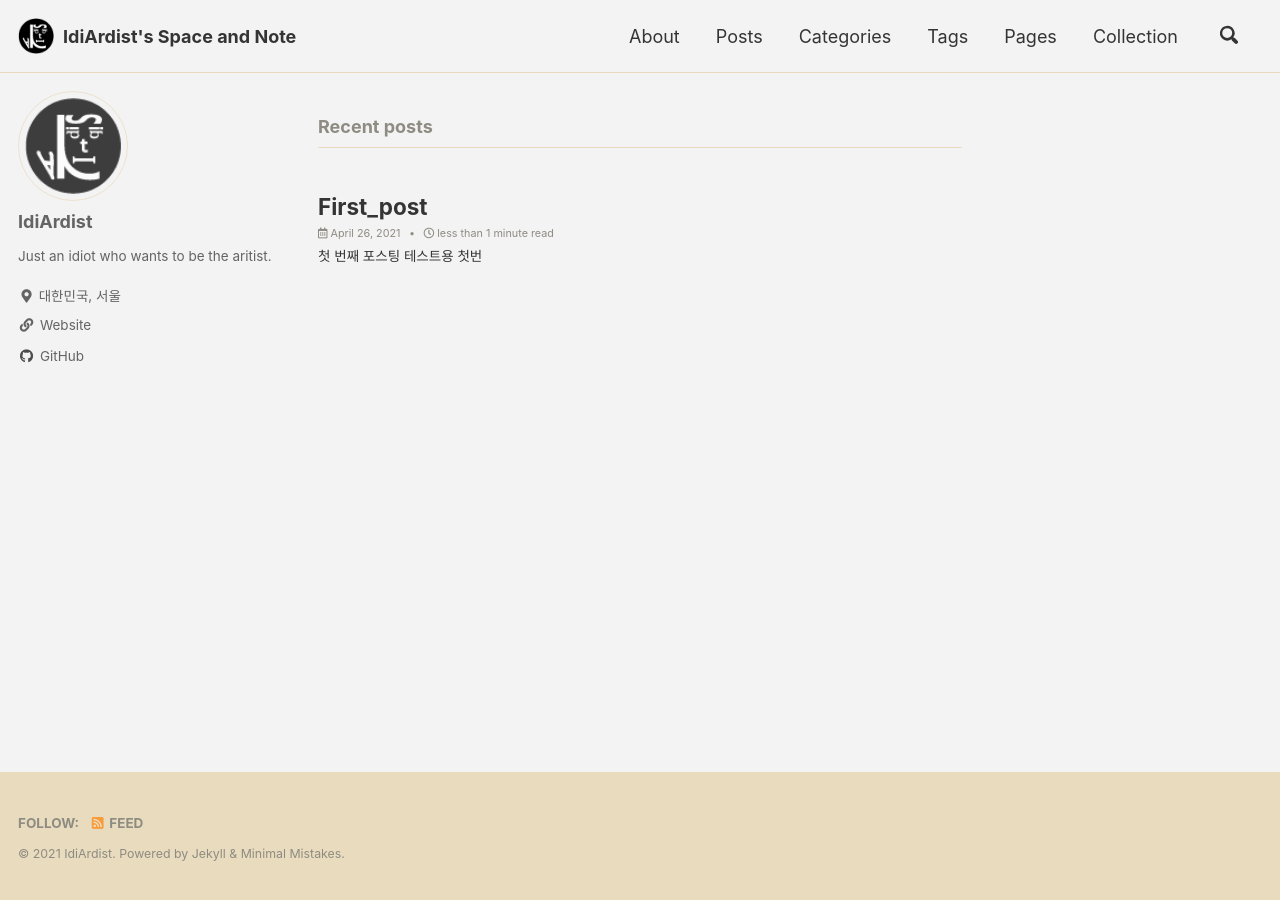
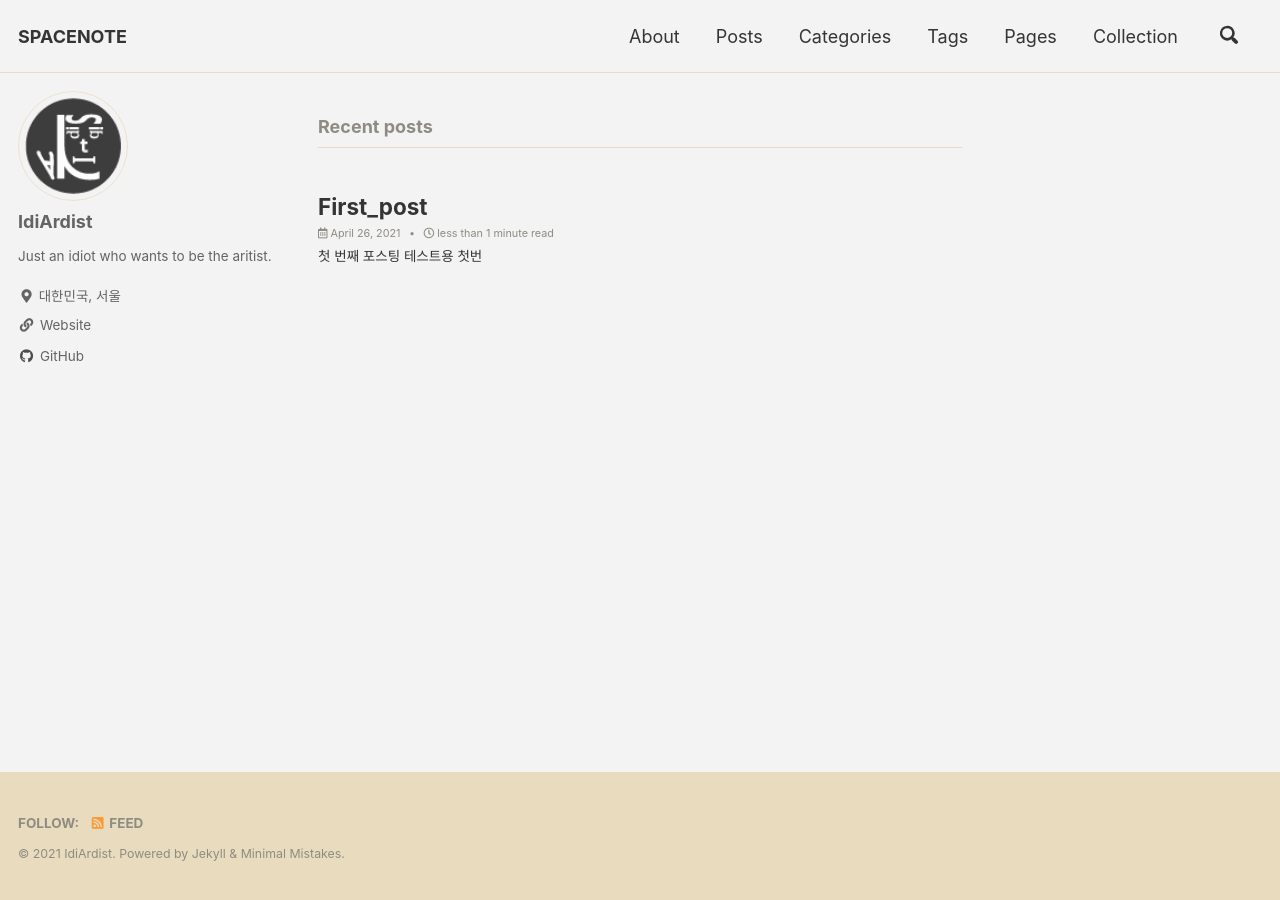
Before and after one commit to peterjhpark1205/peterjhpark1205.github.io, a Jekyll site: the page built from index.html, in a window 1280 px wide. Built offline with Jekyll 4.4.1, drawn with Linux system fonts in a browser that asks for light colours; cached includes are drawn as plain includes; the list of posts is cut into pages by our own code; comment, search, counter and statistics services are not loaded; a style sheet for code colours, icons or effects is not loaded.

Commit message:
Update _config.yml

```diff
--- a/_config.yml
+++ b/_config.yml
@@ -16,17 +16,17 @@
 
 # Site Settings
 locale                   : "en-US"
-title                    : "IdiArdist's Space and Note"
+title                    : "SPACENOTE"
 # masthead_tite          : false #'title'과 다른 title을 masthead title로 하고싶을 때 별도로 지정함. 지정하지 않으면 title이 masthead로 나타남.
-title_separator          : "*"
+title_separator          : "-"
 subtitle                 : # site tagline that appears below site title in masthead
 name                     : "IdiArdist"
-description              : "기록을 위한 공간"
+description              : "Spacious and Notable"
 url                      : "https://peterjhpark1205.github.io/" # the base hostname & protocol for your site e.g. "https://mmistakes.github.io"
 baseurl                  : # the subpath of your site, e.g. "/blog"
 repository               : "peterjhpark1205/peterjhpark1205.github.io" # GitHub username/repo-name e.g. "mmistakes/minimal-mistakes"
 teaser                   : # path of fallback teaser image, e.g. "/assets/images/500x300.png"
-logo                     : /assets/images/logo.png # path of logo image to display in the masthead, e.g. "/assets/images/88x88.png"
+logo                     : # "/assets/images/logo.png" # path of logo image to display in the masthead, e.g. "/assets/images/logo.png"
 masthead_title           : # overrides the website title displayed in the masthead, use " " for no title
 breadcrumbs              : true # true, false (default)
 
```
